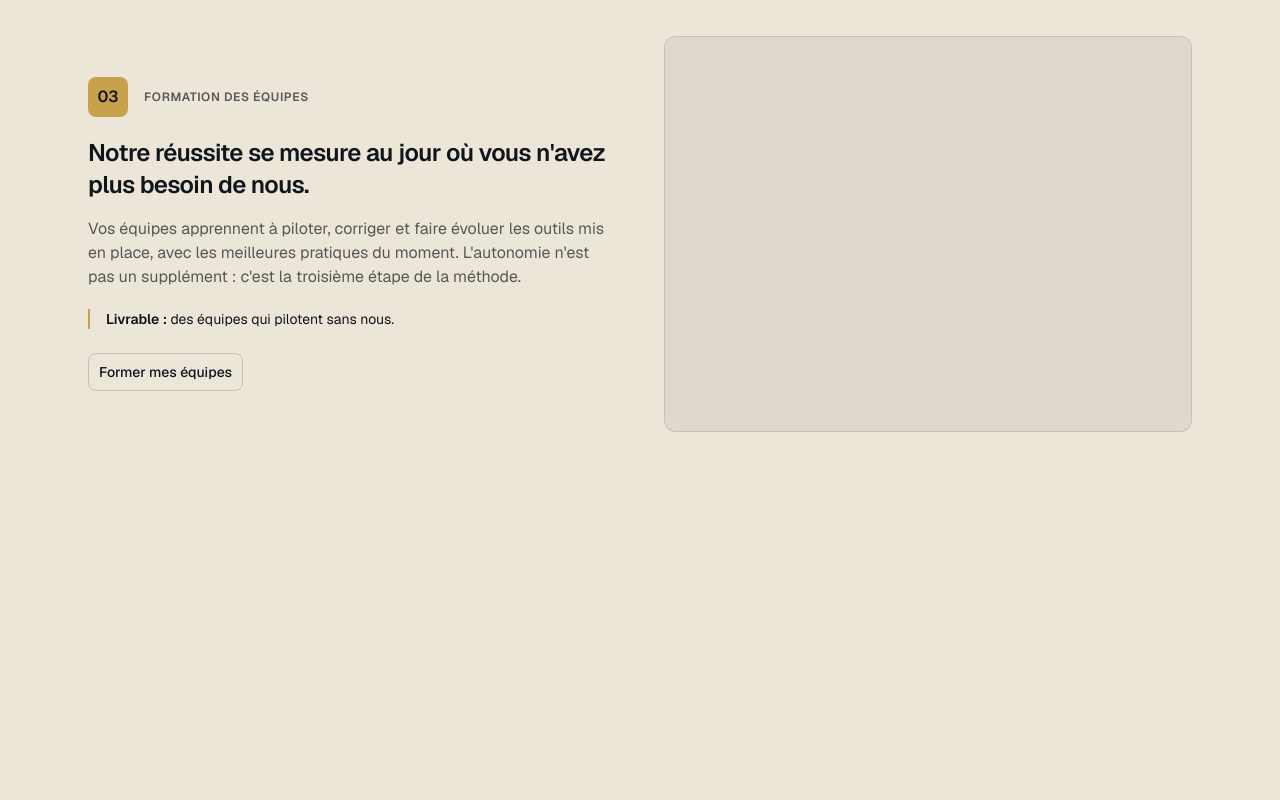
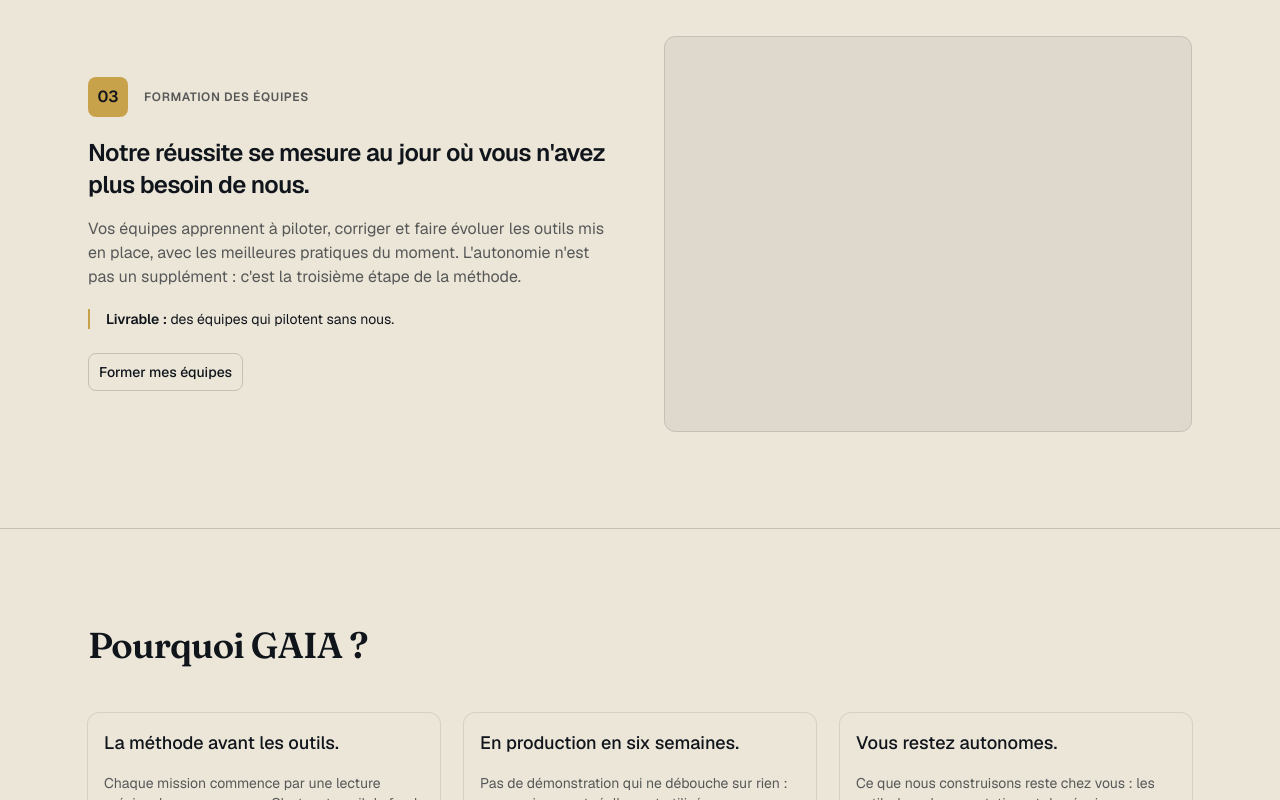
Before and after one commit to Neta02/gaia-site, a Next.js app: page / in a window 1280 px wide. Shown: the part 2000-2800 px from the top of the page. Before the commit the page ends 2528 px from the top, so only its background shows below. Built offline with nearby package versions, Linux system fonts and the light colour scheme.

Commit message:
feat: section avantages
Co-Authored-By: Claude Opus 4.8 <noreply@anthropic.com>

```diff
--- a/src/app/page.tsx
+++ b/src/app/page.tsx
@@ -4,6 +4,7 @@ import { SiteHeader } from "@/components/sections/site-header";
 import { Hero } from "@/components/sections/hero";
 import { MarqueeBand } from "@/components/sections/marquee-band";
 import { Methode } from "@/components/sections/methode";
+import { Avantages } from "@/components/sections/avantages";
 
 export const metadata: Metadata = {
   title: "GAIA | Audit, automatisation et formation IA pour les PME",
@@ -19,6 +20,7 @@ export default function Home() {
         <Hero />
         <MarqueeBand />
         <Methode />
+        <Avantages />
       </main>
     </>
   );
--- /dev/null
+++ b/src/components/sections/avantages.tsx
@@ -0,0 +1,49 @@
+import {
+  Card,
+  CardHeader,
+  CardTitle,
+  CardContent,
+} from "@/components/ui/card";
+
+const cards = [
+  {
+    title: "La méthode avant les outils.",
+    body: "Chaque mission commence par une lecture précise de vos processus. C'est ce travail de fond qui fait qu'une automatisation fonctionne encore six mois plus tard, et qu'elle vous fait vraiment gagner du temps.",
+  },
+  {
+    title: "En production en six semaines.",
+    body: "Pas de démonstration qui ne débouche sur rien : un premier agent réellement utilisé par vos équipes au bout de six semaines. Six semaines, parce que les premières servent à normaliser.",
+  },
+  {
+    title: "Vous restez autonomes.",
+    body: "Ce que nous construisons reste chez vous : les outils, leur documentation, et des équipes formées pour les faire vivre. Vous ne dépendez de personne, pas même de nous.",
+  },
+];
+
+export function Avantages() {
+  return (
+    <section aria-labelledby="avantages-title" className="border-t border-border">
+      <div className="mx-auto max-w-[var(--content-max)] px-[var(--content-gutter)] py-[var(--section-py)]">
+        <h2
+          id="avantages-title"
+          className="font-display text-3xl font-semibold tracking-tight sm:text-4xl"
+        >
+          Pourquoi GAIA ?
+        </h2>
+
+        <div className="mt-12 grid gap-6 md:grid-cols-3">
+          {cards.map((c) => (
+            <Card key={c.title}>
+              <CardHeader>
+                <CardTitle className="text-lg">{c.title}</CardTitle>
+              </CardHeader>
+              <CardContent>
+                <p className="text-muted-foreground">{c.body}</p>
+              </CardContent>
+            </Card>
+          ))}
+        </div>
+      </div>
+    </section>
+  );
+}
```
